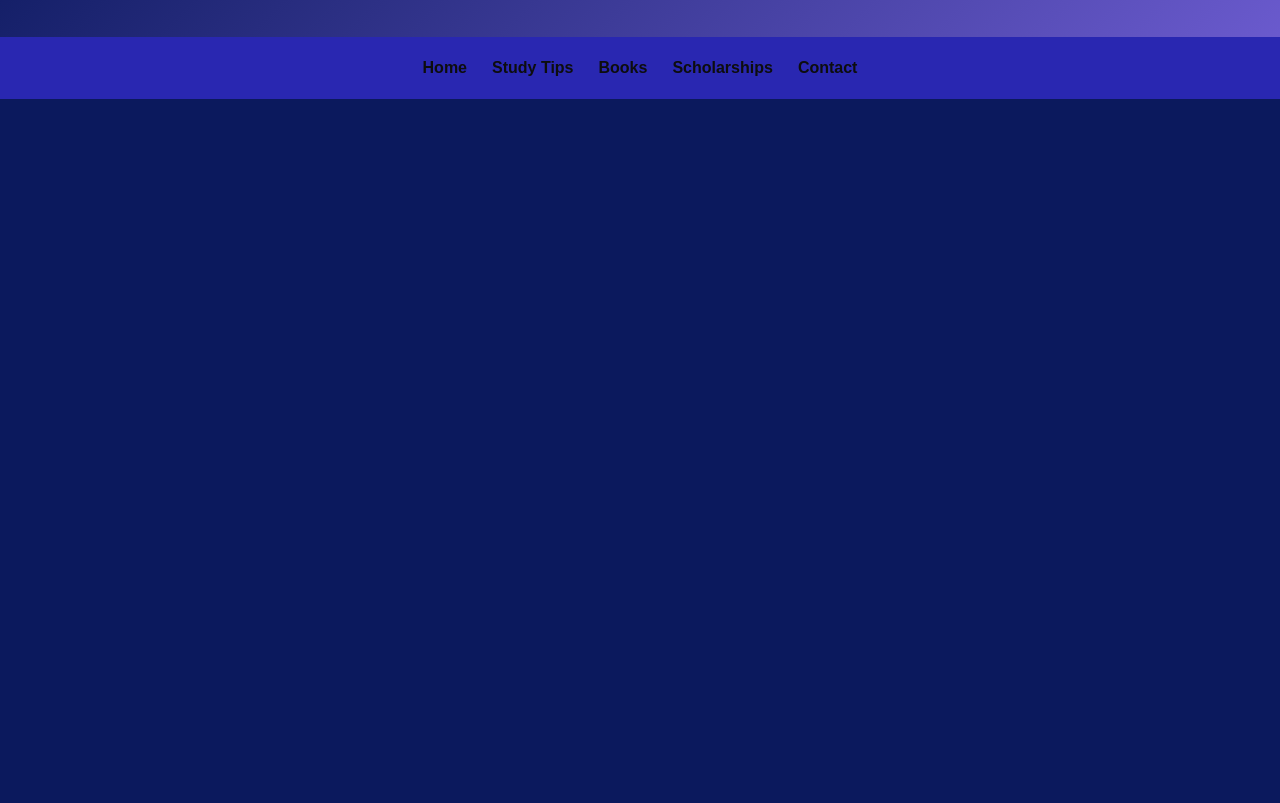
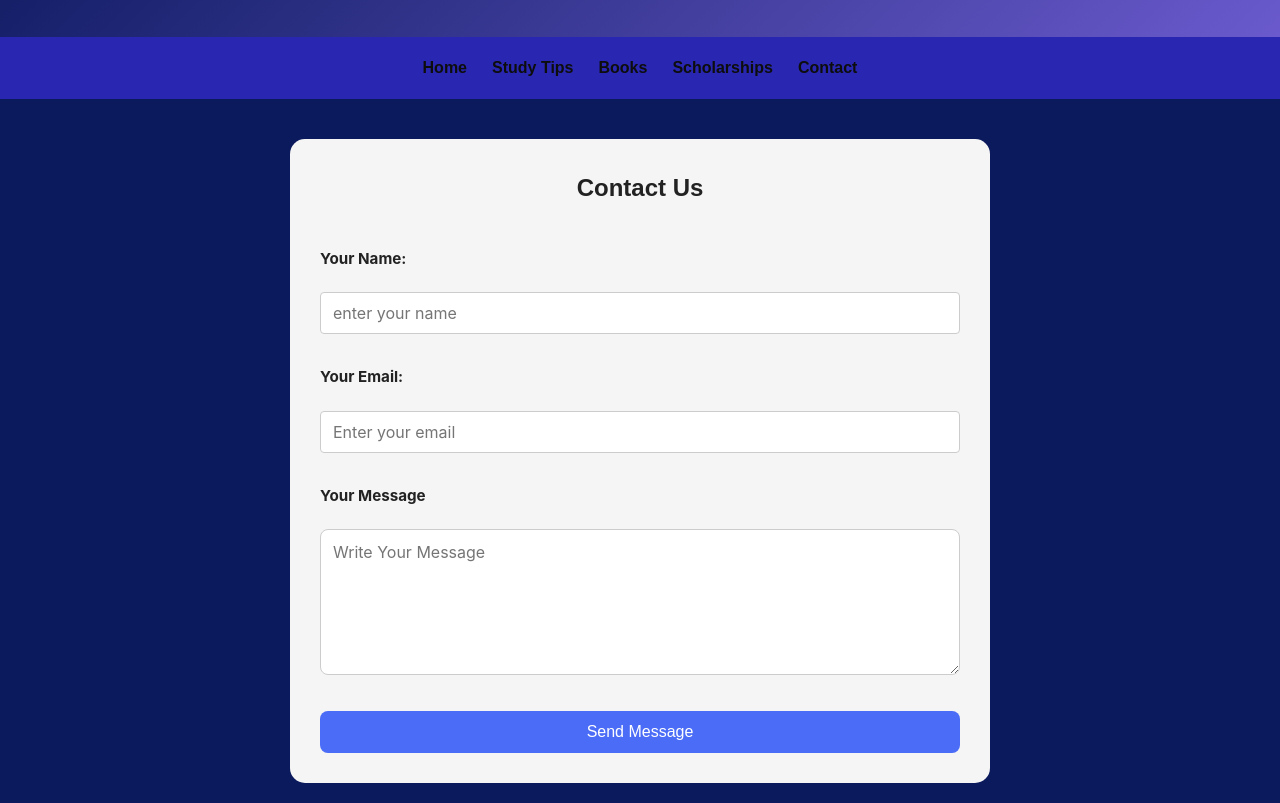
Before and after one commit to mariabehailu2010-glitch/-STUDENT-CORNER, a plain HTML site: page contact.html in a window 1280 px wide. Shown: the part 149-952 px from the top of the page. Before the commit the page ends 800 px from the top, so only its background shows below. Drawn offline with Linux system fonts and the light colour scheme.

Commit message:
updated
i crate contact

```diff
--- a/contact.html
+++ b/contact.html
@@ -21,8 +21,33 @@
     <a href="myscholarshiptips.html">Scholarships</a>
     <a href="contact.html">Contact</a>
 </nav>
+<main class="contact-container">
+<h2>Contact Us</h2>
+<form>
+
+<label for="name">Your Name:</label>
+<input type="text" id="name" placeholder="enter your name">
 
 
+<label for="email">Your Email:</label>
+<input type="email" id="email" placeholder="Enter your email">
+
+<label for="message">Your Message</label>
+<textarea id="message" rows="6" placeholder="Write Your Message"></textarea>
+
+
+<button type="submit"> Send Message </button>
+
+
+</form>
+
+</main>
+
+<footer>
+    <p>© 2026 🎓Student Corner Build by Maria Behailu. All Rights Reserved.</p>
+       <p>Designed by student for students 🚀
+        </p>
+</footer>
 
 
 </body>
--- a/style.css
+++ b/style.css
@@ -644,3 +644,50 @@ footer {
         font-size: 32px;
     }
 }
+.contact-container {
+    width: 80%;
+    max-width: 700px;
+    margin: 40px auto;
+    padding: 30px;
+    background-color: #f5f5f5;
+    border-radius: 15px;
+}
+
+.contact-container h2 {
+    text-align: center;
+    margin-bottom: 25px;
+}
+
+form {
+    display: flex;
+    flex-direction: column;
+}
+
+label {
+    margin-top: 15px;
+    margin-bottom: 5px;
+    font-weight: bold;
+}
+
+input,
+textarea {
+    padding: 12px;
+    border: 1px solid #ccc;
+    border-radius: 8px;
+    font-size: 16px;
+}
+
+button {
+    margin-top: 20px;
+    padding: 12px;
+    border: none;
+    border-radius: 8px;
+    background-color: #4a6cf7;
+    color: white;
+    font-size: 16px;
+    cursor: pointer;
+}
+
+button:hover {
+    background-color: #304fd1;
+}
```
